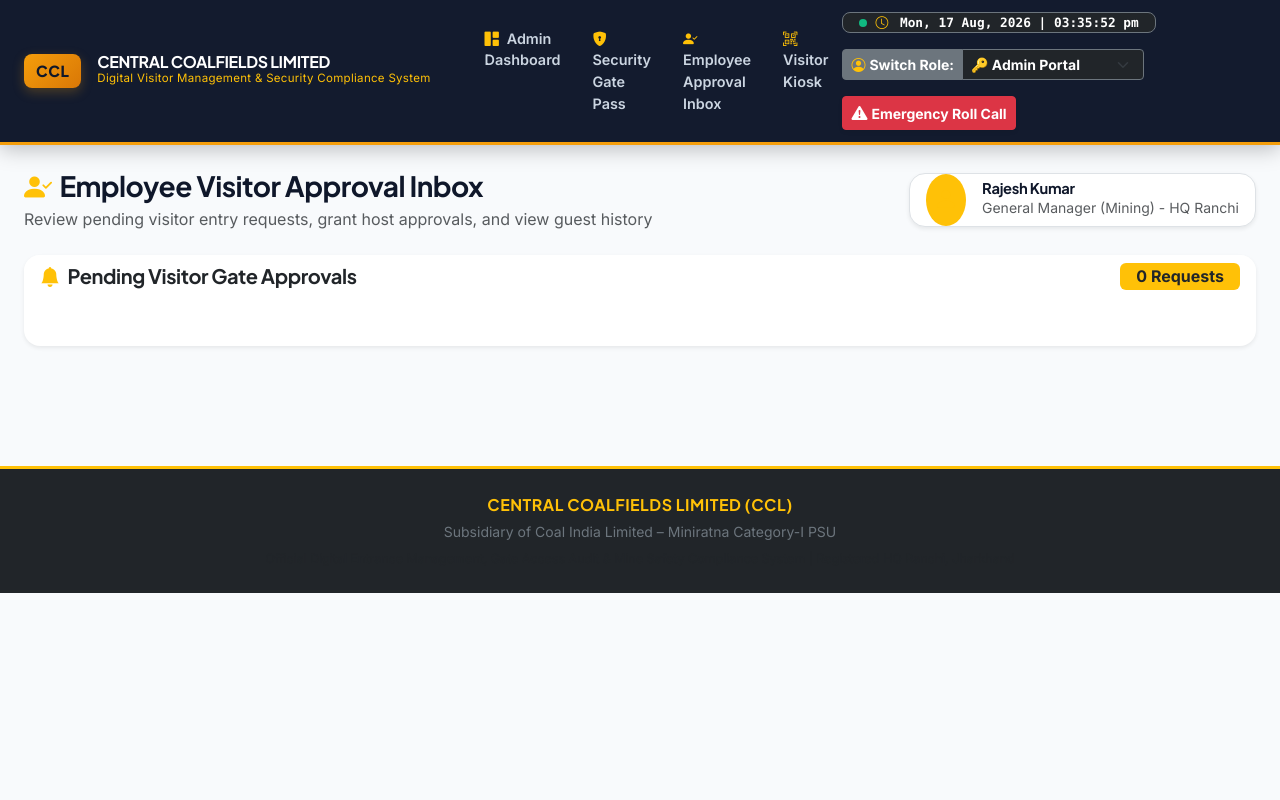
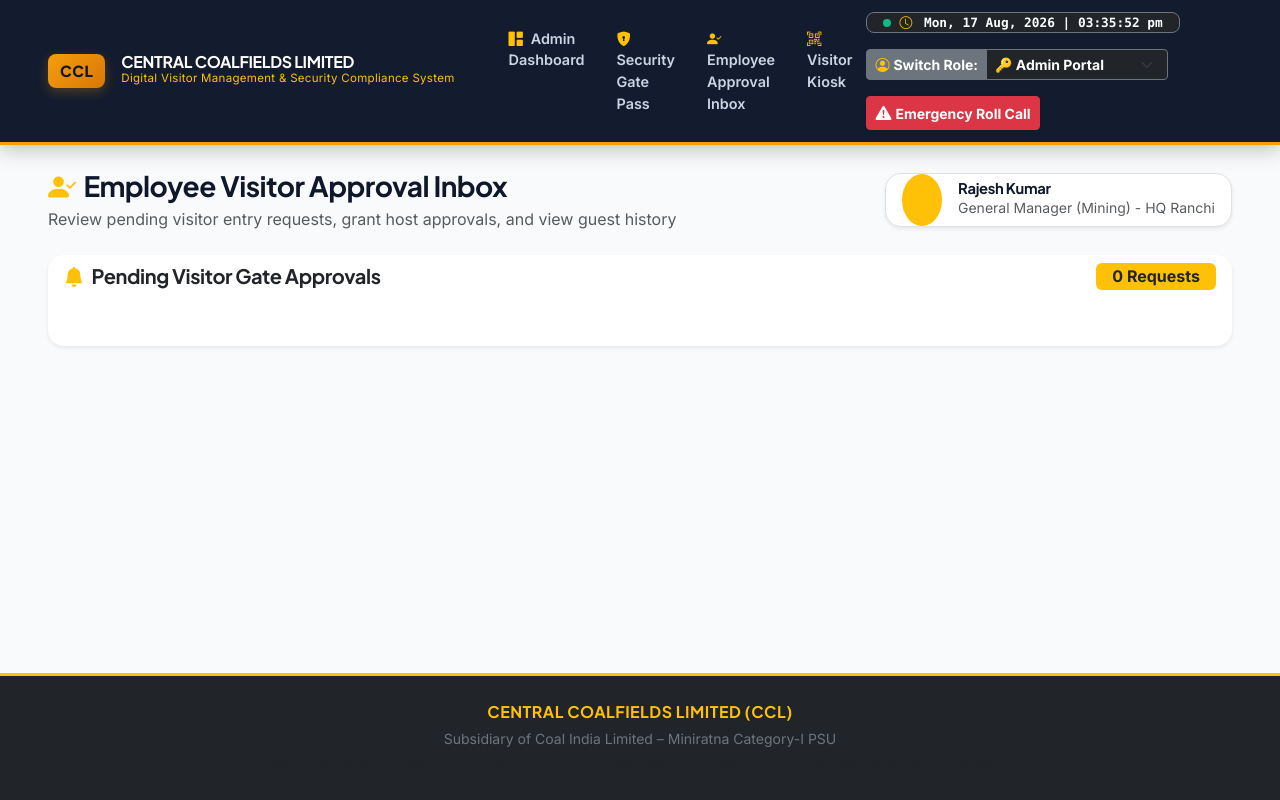
Before and after one commit to TUSHARSAHU15/ccl-dvms, a Python web app: template templates/employee.html in a window 1280 px wide. Run offline with Jinja, Linux system fonts and the light colour scheme; the template is opened without the code that fills it, so the values that code supplies are empty.

Commit message:
Make UI edge-to-edge fullscreen and responsive across desktop and mobile screens

```diff
--- a/templates/base.html
+++ b/templates/base.html
@@ -2,7 +2,7 @@
 <html lang="en">
 <head>
   <meta charset="UTF-8">
-  <meta name="viewport" content="width=device-width, initial-scale=1.0">
+  <meta name="viewport" content="width=device-width, initial-scale=1.0, maximum-scale=5.0">
   <title>CCL Digital Visitor Management System (DVMS)</title>
   <!-- Bootstrap 5 CSS & Icons -->
   <link href="https://cdn.jsdelivr.net/npm/bootstrap@5.3.2/dist/css/bootstrap.min.css" rel="stylesheet">
@@ -12,11 +12,11 @@
   <!-- Chart.js -->
   <script src="https://cdn.jsdelivr.net/npm/chart.js"></script>
 </head>
-<body>
+<body class="d-flex flex-column min-vh-100">
 
   <!-- Top Glassmorphic Navbar -->
   <nav class="navbar navbar-expand-xl navbar-dark ccl-navbar sticky-top">
-    <div class="container-fluid px-4">
+    <div class="container-fluid px-3 px-md-4 px-xl-5">
       <a class="navbar-brand d-flex align-items-center gap-3" href="/dashboard">
         <span class="ccl-brand-badge">CCL</span>
         <div>
@@ -85,13 +85,13 @@
   </nav>
 
   <!-- Main Content Area -->
-  <main class="py-4">
+  <main class="flex-grow-1 py-3 py-md-4">
     {% block content %}{% endblock %}
   </main>
 
-  <!-- Footer -->
-  <footer class="bg-dark text-light py-4 mt-5 border-top border-warning border-3">
-    <div class="container text-center">
+  <!-- Sticky Footer -->
+  <footer class="bg-dark text-light py-4 mt-auto border-top border-warning border-3">
+    <div class="container-fluid px-3 px-md-4 text-center">
       <div class="fw-bold text-warning mb-1 font-heading" style="letter-spacing: 0.5px;">CENTRAL COALFIELDS LIMITED (CCL)</div>
       <div class="text-secondary small mb-2">Subsidiary of Coal India Limited – Miniratna Category-I PSU</div>
       <div class="text-muted small" style="font-size: 0.78rem;">
--- a/templates/dashboard.html
+++ b/templates/dashboard.html
@@ -1,6 +1,6 @@
 {% extends "base.html" %}
 {% block content %}
-<div class="container-fluid px-4">
+<div class="container-fluid px-3 px-md-4 px-xl-5">
 
   <!-- Top Welcome & Quick Actions -->
   <div class="d-flex flex-wrap justify-content-between align-items-center mb-4 gap-3">
--- a/templates/employee.html
+++ b/templates/employee.html
@@ -1,6 +1,6 @@
 {% extends "base.html" %}
 {% block content %}
-<div class="container-fluid px-4">
+<div class="container-fluid px-3 px-md-4 px-xl-5">
 
   <!-- Header -->
   <div class="d-flex justify-content-between align-items-center mb-4">
--- a/templates/security.html
+++ b/templates/security.html
@@ -1,6 +1,6 @@
 {% extends "base.html" %}
 {% block content %}
-<div class="container-fluid px-4">
+<div class="container-fluid px-3 px-md-4 px-xl-5">
 
   <!-- Header -->
   <div class="d-flex justify-content-between align-items-center mb-4">
--- a/templates/visitor.html
+++ b/templates/visitor.html
@@ -1,5 +1,5 @@
 {% block content %}
-<div class="container px-4">
+<div class="container-fluid px-3 px-md-4 px-xl-5">
 
   <!-- Header -->
   <div class="text-center my-4">
```
